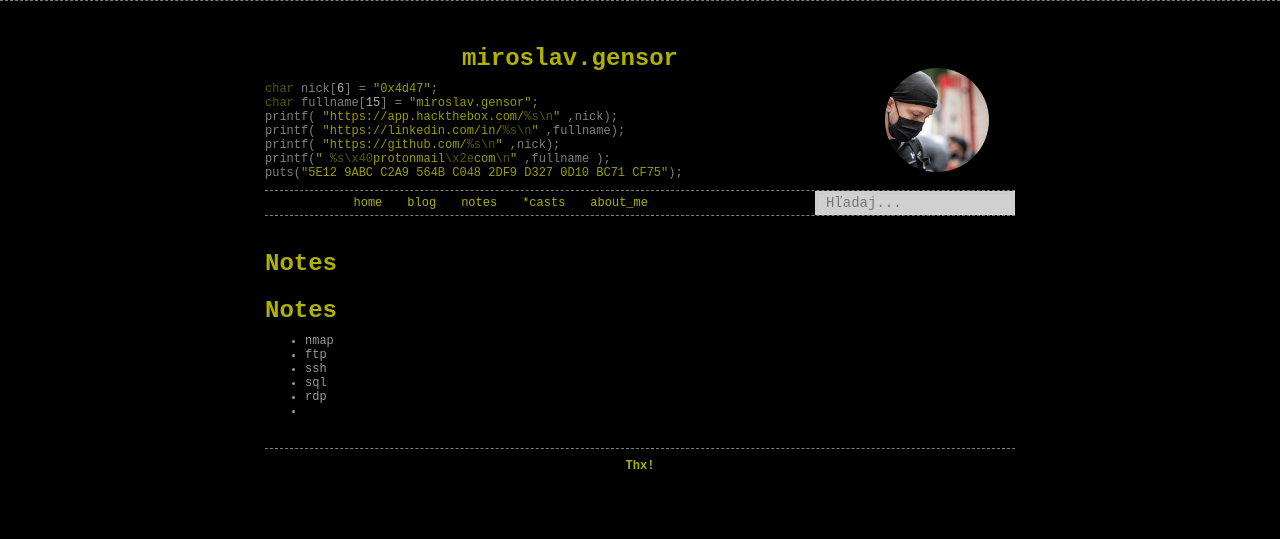
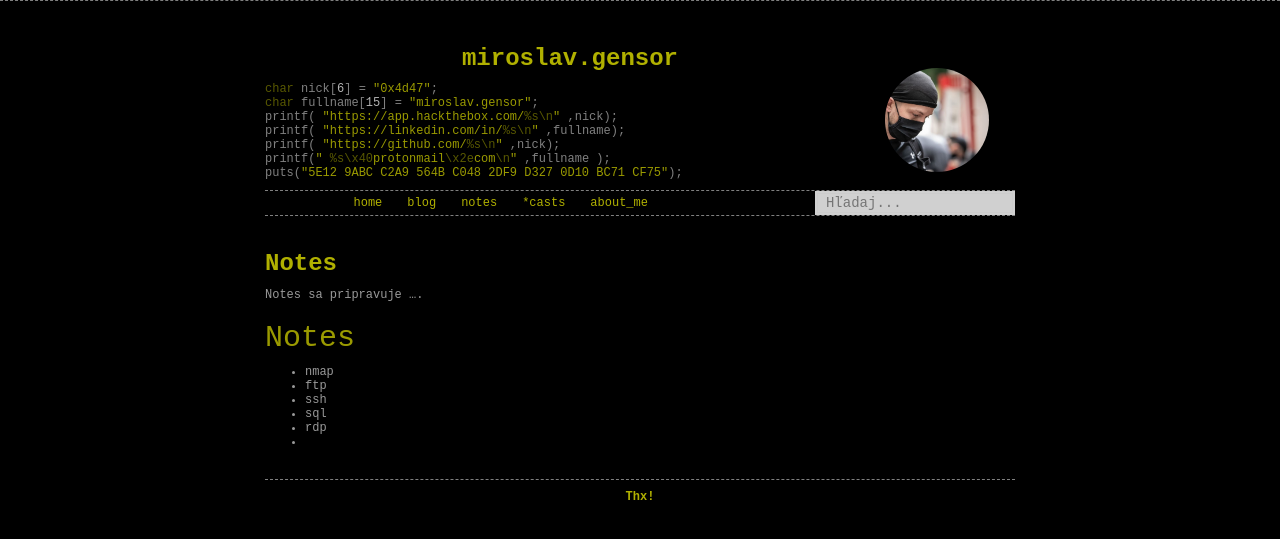
Before and after one commit to 0x00mg/0x00mg.github.io, a Jekyll site: the page built from notes.md, in a window 1280 px wide. Shown: the top 539 px of the page. Built offline with Jekyll 4.4.1, drawn with Linux system fonts in a browser that asks for light colours.

Commit message:
Update notes.md

```diff
--- a/notes.md
+++ b/notes.md
@@ -4,7 +4,9 @@ title: "Notes"
 permalink: /notes/
 ---
 
-# Notes
+Notes sa pripravuje ....
+
+## Notes
 
 * nmap
 * ftp
```
